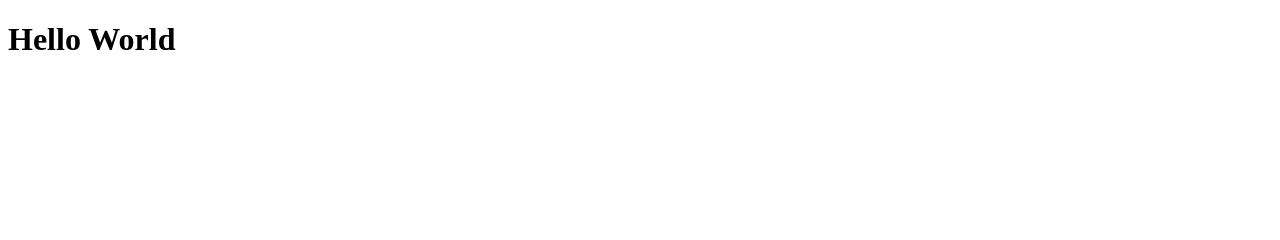
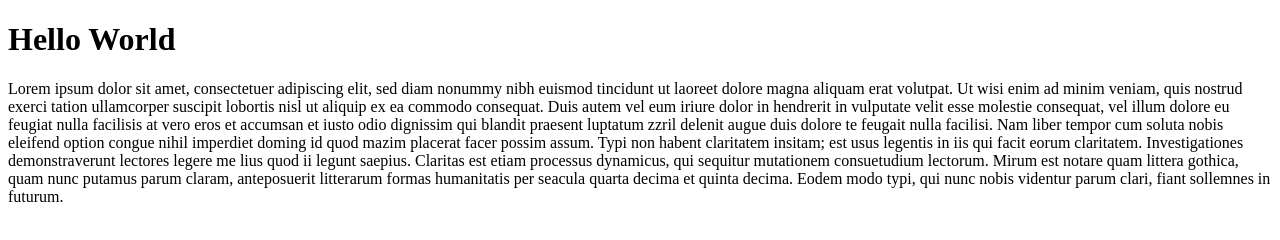
Before and after one commit to jefferyhoffman/FlowDemo, a plain HTML site: page index.html in a window 1280 px wide. Drawn offline with Linux system fonts and the light colour scheme.

Commit message:
Added paragraph of lorem ipsum

```diff
--- a/index.html
+++ b/index.html
@@ -7,6 +7,11 @@
 
 <body>
     <h1>Hello World</h1>
+    <p>Lorem ipsum dolor sit amet, consectetuer adipiscing elit, sed diam nonummy nibh euismod tincidunt ut laoreet dolore magna aliquam erat volutpat. Ut wisi enim ad minim veniam, quis nostrud exerci tation ullamcorper suscipit lobortis nisl ut aliquip
+        ex ea commodo consequat. Duis autem vel eum iriure dolor in hendrerit in vulputate velit esse molestie consequat, vel illum dolore eu feugiat nulla facilisis at vero eros et accumsan et iusto odio dignissim qui blandit praesent luptatum zzril
+        delenit augue duis dolore te feugait nulla facilisi. Nam liber tempor cum soluta nobis eleifend option congue nihil imperdiet doming id quod mazim placerat facer possim assum. Typi non habent claritatem insitam; est usus legentis in iis qui facit
+        eorum claritatem. Investigationes demonstraverunt lectores legere me lius quod ii legunt saepius. Claritas est etiam processus dynamicus, qui sequitur mutationem consuetudium lectorum. Mirum est notare quam littera gothica, quam nunc putamus parum
+        claram, anteposuerit litterarum formas humanitatis per seacula quarta decima et quinta decima. Eodem modo typi, qui nunc nobis videntur parum clari, fiant sollemnes in futurum.</p>
 </body>
 
 </html>
```
